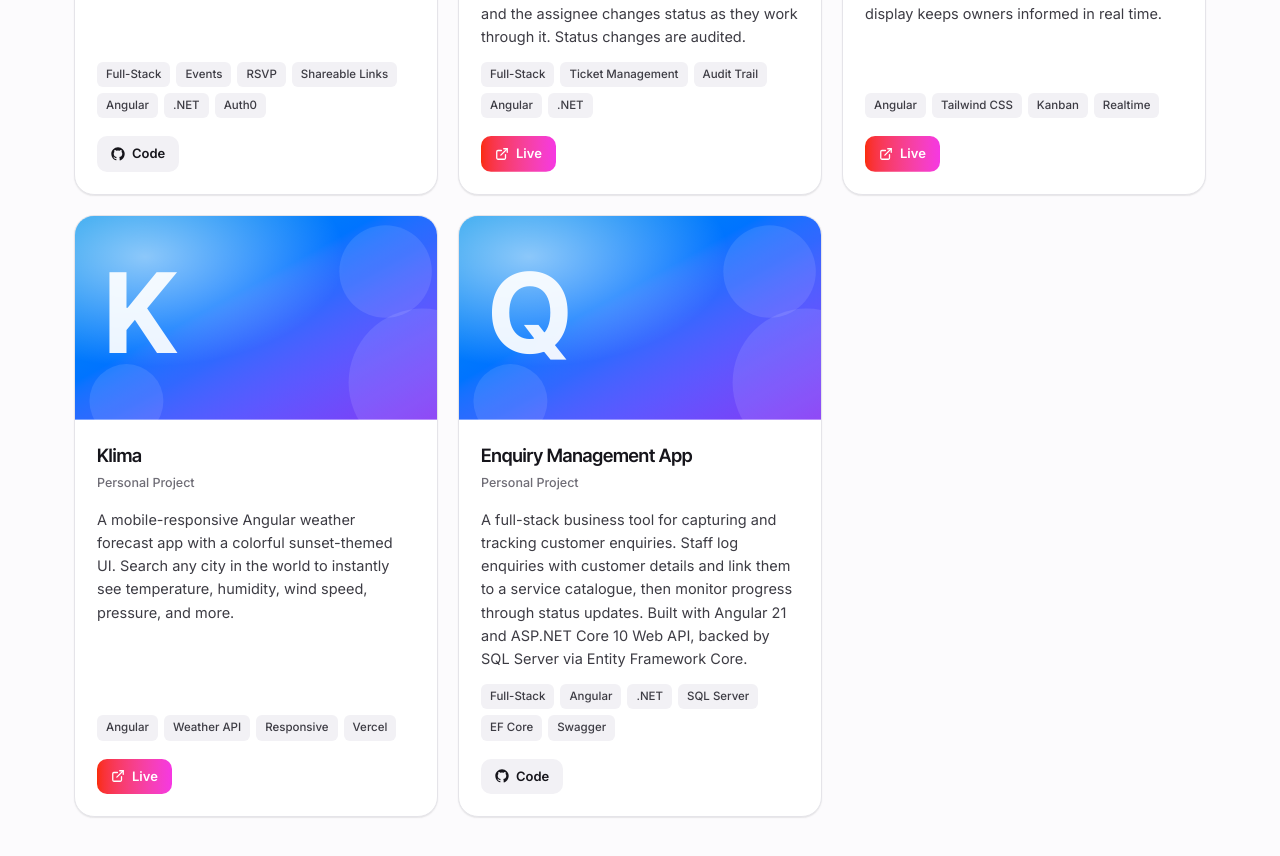
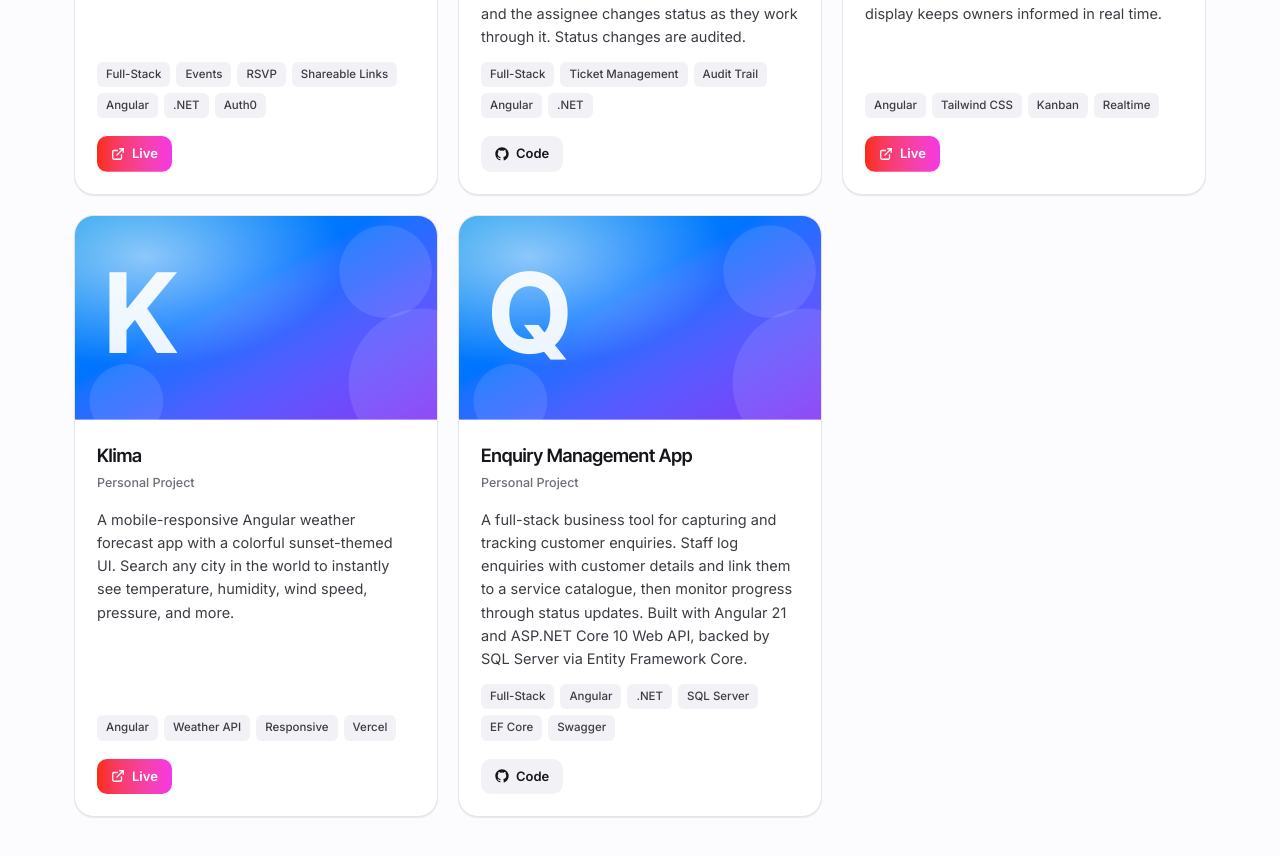
Before and after one commit to Doug-26/profile-portfolio, an Angular app: page / in a window 1280 px wide. Shown: the part 4040-4896 px from the top of the page. Built offline with nearby package versions, Linux system fonts and the light colour scheme.

Commit message:
Update project URLs in profile: change EventSync repoUrl to liveUrl and update TicketFlow liveUrl to repoUrl

```diff
--- a/src/app/data/profile.ts
+++ b/src/app/data/profile.ts
@@ -184,7 +184,7 @@ export const profile: Profile = {
       summary:
         'A full-stack event management platform where organizers create events, generate shareable invite links, and collect RSVPs from guests — no sign-up required for invitees.',
       tags: ['Full-Stack', 'Events', 'RSVP', 'Shareable Links', 'Angular', '.NET', 'Auth0'],
-      repoUrl: 'https://github.com/Doug-26/EventSync',
+      liveUrl: 'https://ashy-coast-07caf1200.7.azurestaticapps.net/',
       accent: 'blue',
       context: 'personal',
       initial: 'E',
@@ -195,7 +195,7 @@ export const profile: Profile = {
       summary:
         'A small internal support-ticket management app built end-to-end as a learning project. Employees raise tickets against a department, an admin or department head assigns them, and the assignee changes status as they work through it. Status changes are audited.',
       tags: ['Full-Stack', 'Ticket Management', 'Audit Trail', 'Angular', '.NET'],
-      liveUrl: 'https://ashy-coast-07caf1200.7.azurestaticapps.net/',
+      repoUrl: 'https://github.com/Doug-26/TicketFlow',
       accent: 'blue',
       context: 'personal',
       initial: 'T',
```
